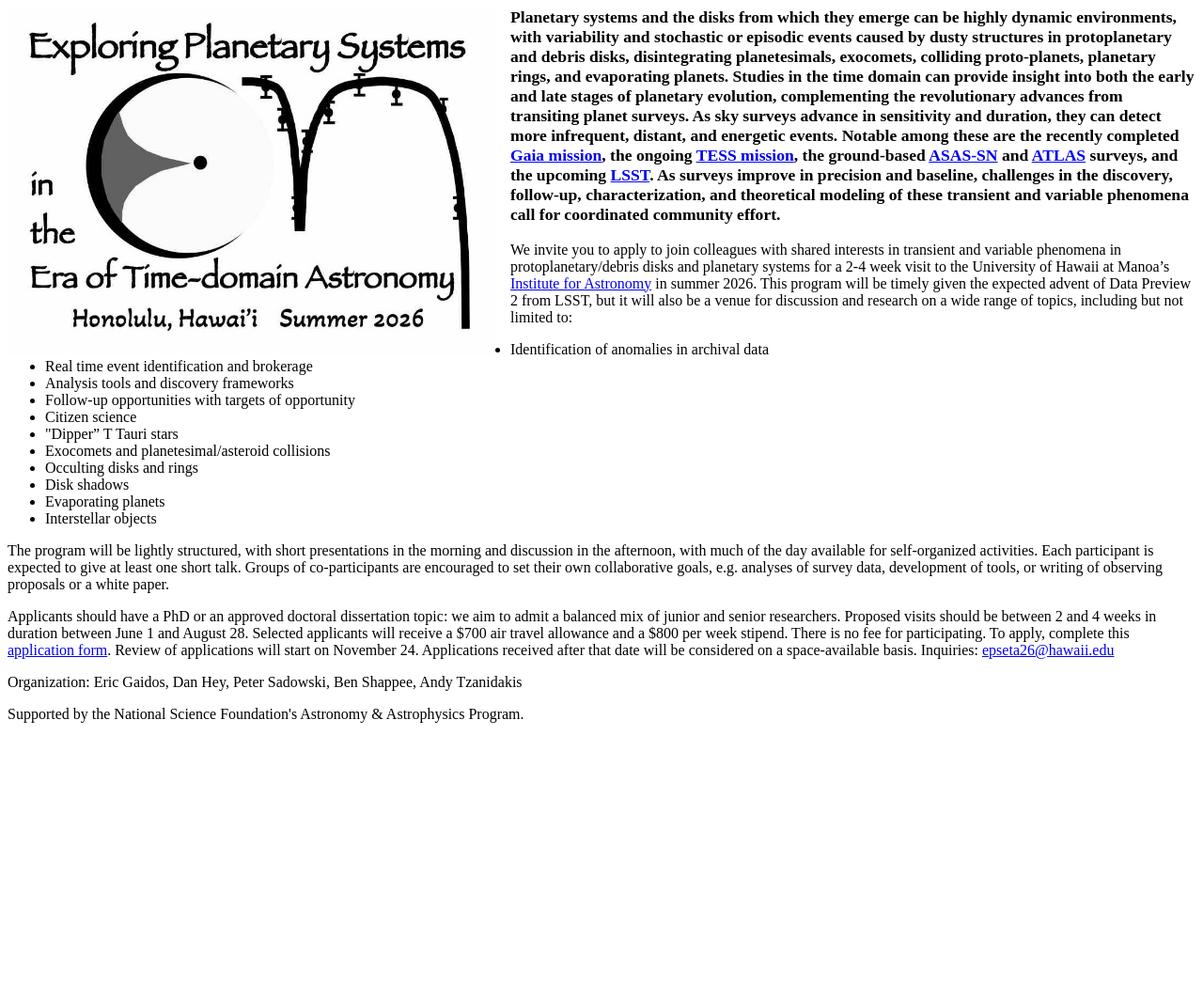
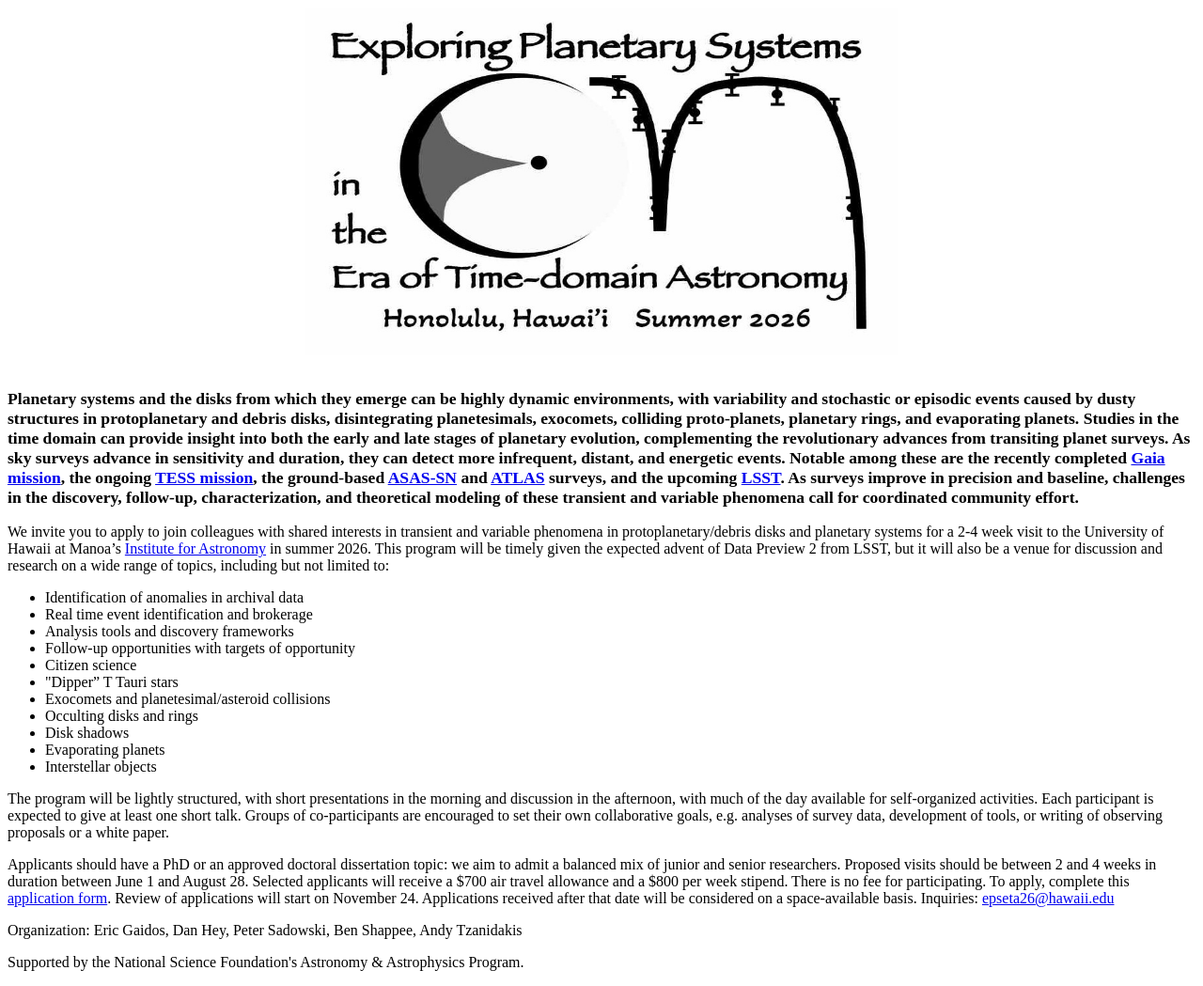
Before and after one commit to egaidos/egaidos.github.io, a Jekyll site: the page epseta26.html, which Jekyll copies as it is, in a window 1280 px wide. Shown: the whole page at 94% size. Built offline with Jekyll 4.4.1, drawn with Linux system fonts in a browser that asks for light colours; a style sheet for code colours, icons or effects is not loaded; before the commit the page ends 900 px from its top, so only the background shows below that.

Commit message:
Update epseta26.html

```diff
--- a/epseta26.html
+++ b/epseta26.html
@@ -8,13 +8,20 @@
 .large-text {
     font-size: 1.1em; /* 1.5 times the parent's font size */
   }
+  .center {
+  display: block;
+  margin-left: auto;
+  margin-right: auto;
+  width: 50%;
+}
 </style>
 </head>
 <link rel="icon" href="images/favicon.ico" type="image/x-icon" /> <link rel="shortcut icon" href="favicon.ico" type="image/x-icon" />
 <link rel="stylesheet" href="https://cdn.rawgit.com/jpswalsh/academicons/master/css/academicons.min.css">
 <body id="top">
 
-<img src="../images/epseta.jpg" width=520 height=370 alt="logo" class="image-left">
+<img src="../images/epseta.jpg" width=520 height=370 alt="logo" class="center">
+<br>
 <!-- Header -->
 
 <!-- Main -->
```
